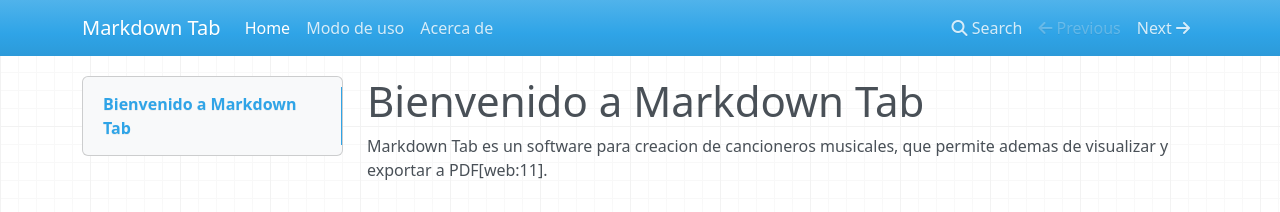
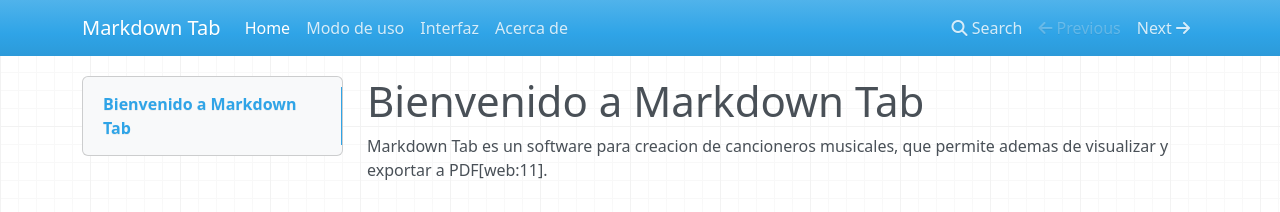
Before and after one commit to royer14-cloud/markdown_tab_website, an MkDocs documentation site: the page built from docs/index.md, in a window 1280 px wide. Shown: the top 212 px of the page. Built offline with MkDocs 1.6.1, drawn with Linux system fonts in a browser that asks for light colours; nearby versions of some CDN libraries.

Commit message:
Add 'Interfaz' to navigation in mkdocs.yml

```diff
--- a/mkdocs.yml
+++ b/mkdocs.yml
@@ -4,4 +4,5 @@
 nav:
   - Home: index.md
   - Modo de uso: guide.md
+  - Interfaz: interfaz.md
   - Acerca de: about.md
```
